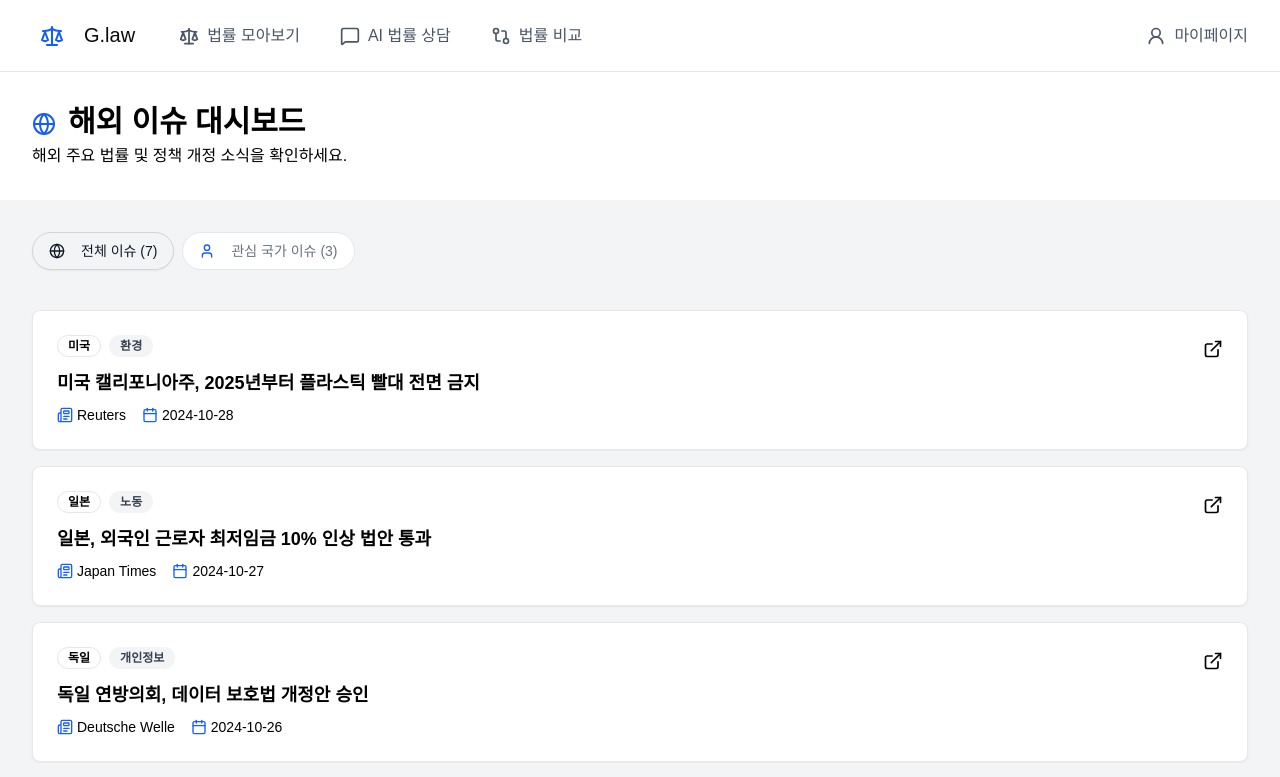
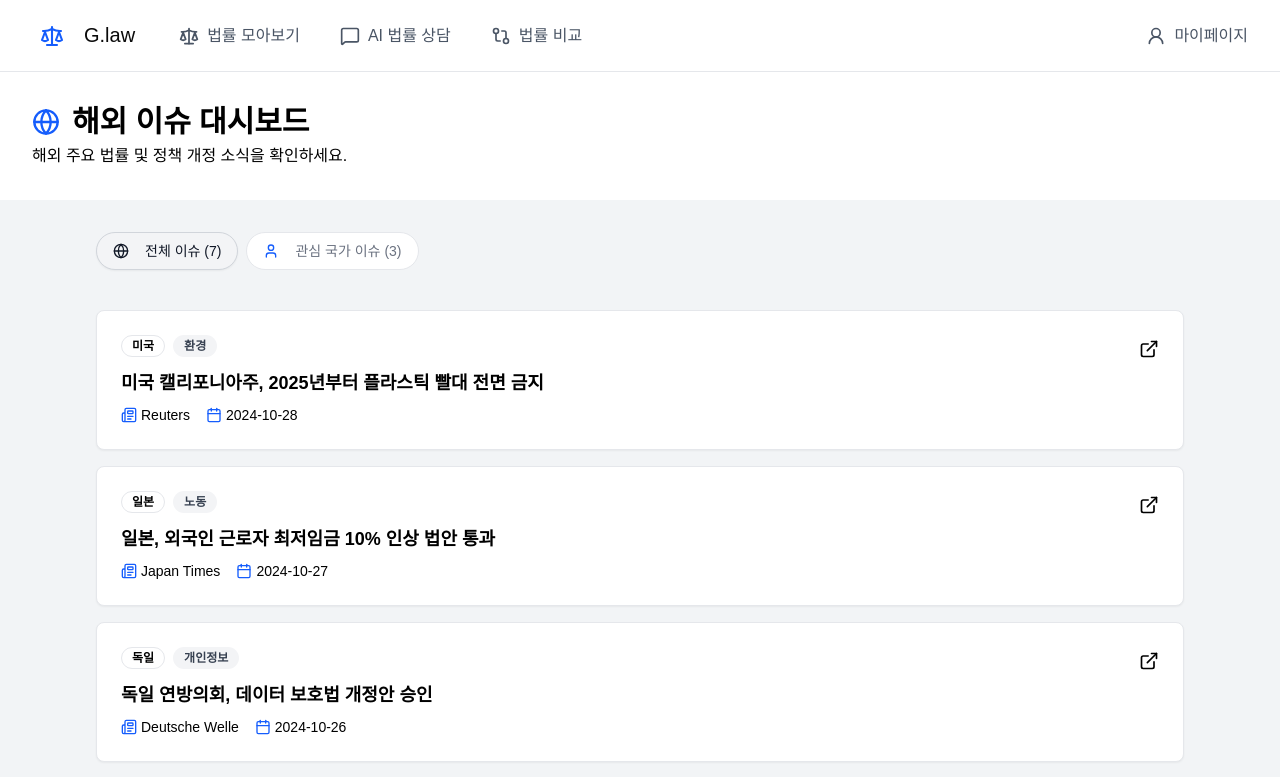
Before and after one commit to GCU-PProject/FE, a React (Vite) app: page / in a window 1280 px wide. Shown: the top 777 px of the page. Built offline with nearby package versions, Linux system fonts and the light colour scheme.

Commit message:
타이틀 수평조정 및 패딩 조절

```diff
--- a/src/pages/ui/MainDashboardPage.tsx
+++ b/src/pages/ui/MainDashboardPage.tsx
@@ -33,21 +33,25 @@ export const MainDashboardPage = () => {
       <Header />
 
       {/* 페이지 본문 */}
-      <main className="mx-auto px-4 sm:px-6 lg:px-8 py-8">
+      <main className="pb-8">
         {/* 페이지 타이틀 영역 */}
-        <header className="mb-8">
-
-          <h1 className="text-2xl sm:text-3xl font-extrabold text-primary mb-1">
-            <Globe className="inline-block w-6 h-6 mr-3 text-brand-primary" />
+        <header className="mt-6 sm:mt-8 mb-8 pl-4 sm:pl-6 lg:pl-8">
+          <div className="flex items-center gap-3 mb-1">
+            <Globe className="w-7 h-7 text-brand-primary" />
+            <h1 className="text-2xl sm:text-3xl font-extrabold text-primary">
             해외 이슈 대시보드
           </h1>
+          </div>
           <p className="text-sm sm:text-base text-secondary">
             해외 주요 법률 및 정책 개정 소식을 확인하세요.
           </p>
         </header>
 
 
-        <div className="bg-[#F2F4F6] -mx-4 sm:-mx-6 lg:-mx-8 px-4 sm:px-6 lg:px-8 py-8">
+          {/* 회색 배경 전체 영역 */}
+          <div className="bg-[#F2F4F6]">
+            {/* 중앙 컨텐츠 영역 max-width 적용 */}
+            <div className="mx-auto max-w-6xl px-4 sm:px-6 lg:px-8 py-8">
         {/* 탭 + 리스트 영역 */}
         <DashboardTabs defaultValue="all" onValueChange={onChangeTab}>
           {/* 전체 / 관심 국가 탭 */}
@@ -80,6 +84,7 @@ export const MainDashboardPage = () => {
           />
         </DashboardTabs>
         </div>
+          </div>
       </main>
       </div>
   );
```
